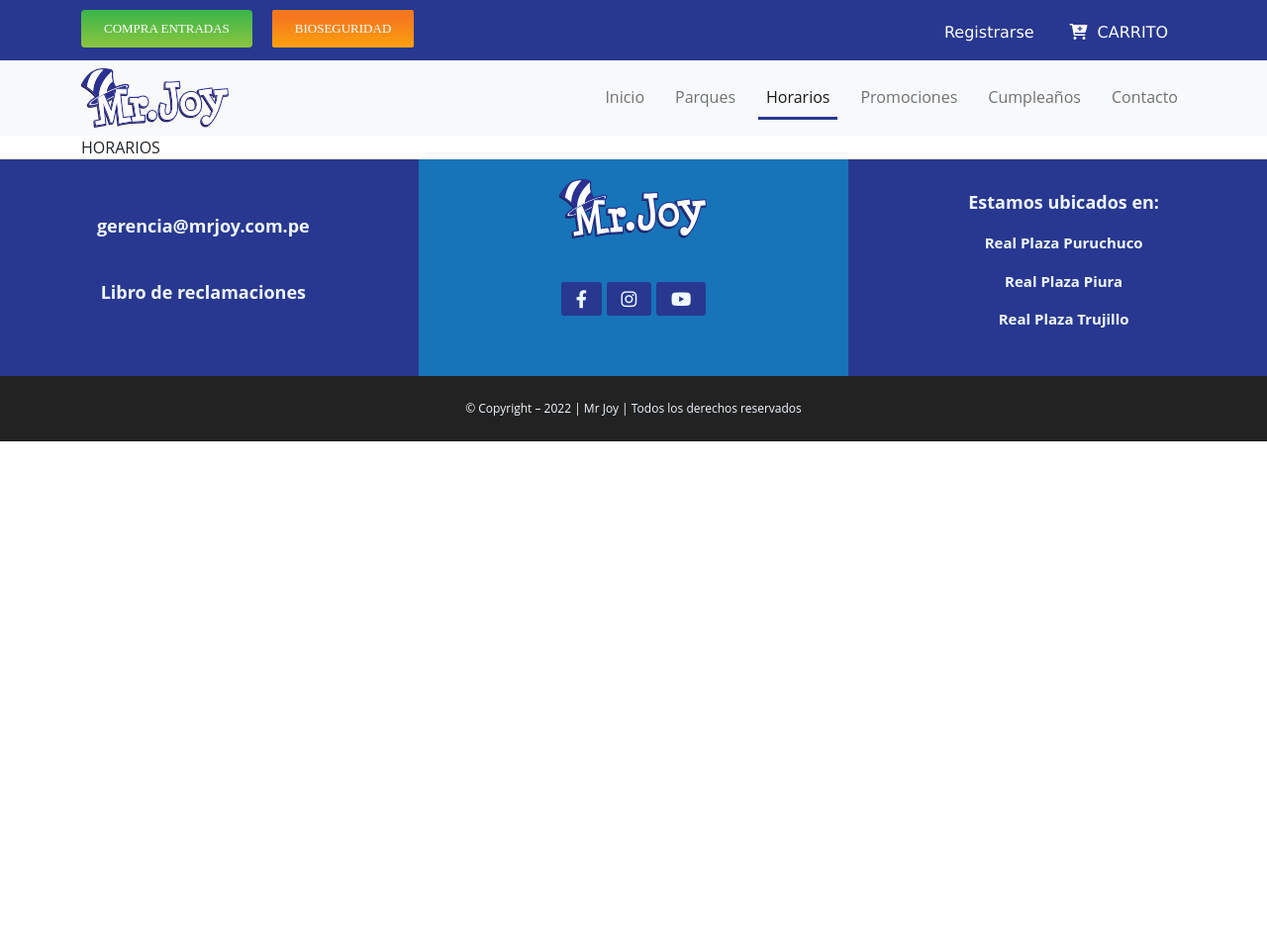
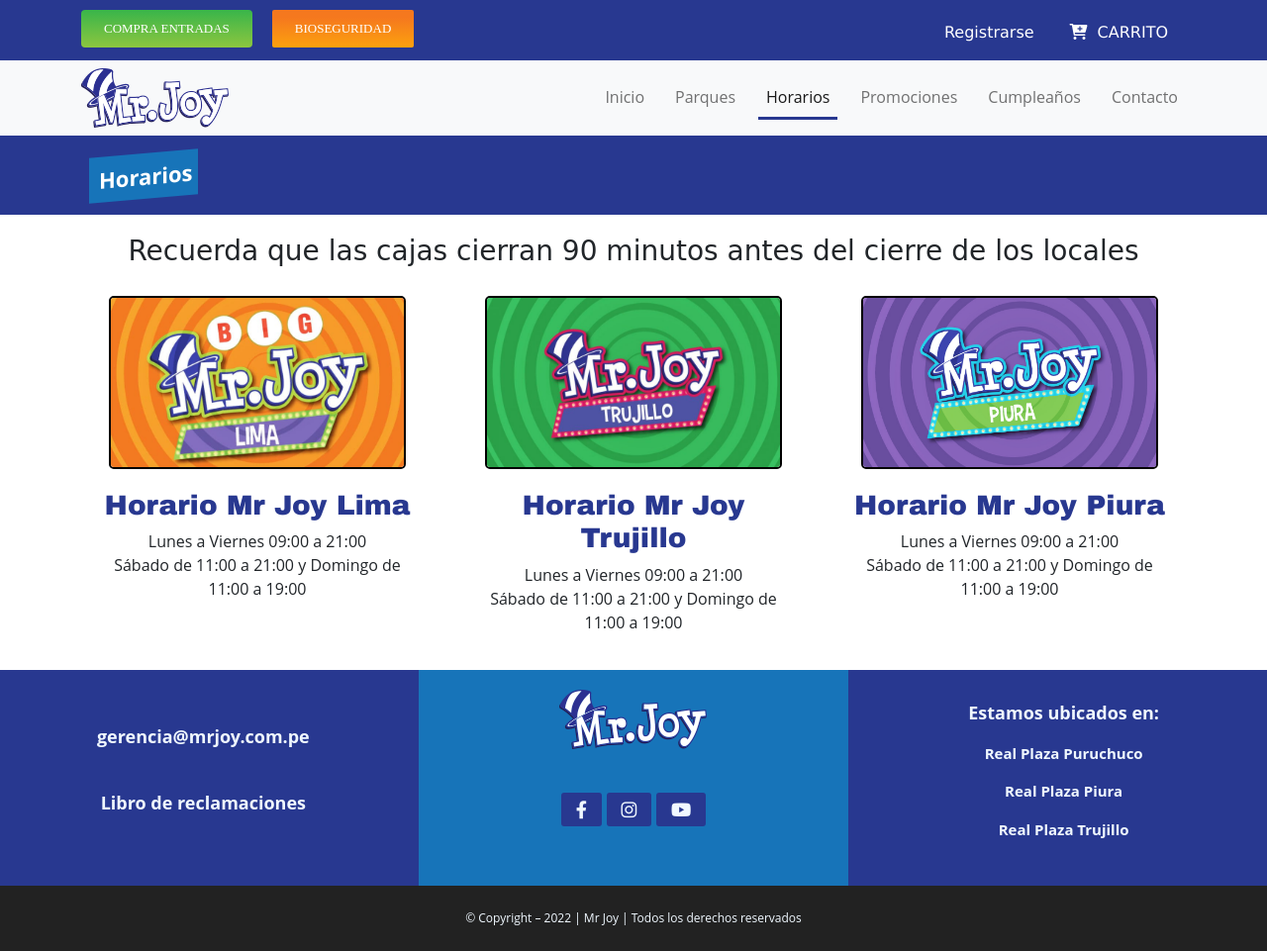
Before and after one commit to JorgeConde7/MrJoyprueba, a plain HTML site: page horario.html in a window 1280 px wide. Shown: the whole page at 99% size. Before the commit the page ends 800 px from the top, so only its background shows below. Drawn offline with nearby package versions, Linux system fonts and the light colour scheme; a script that the page names is missing.

Commit message:
se agrego visualizacion de horarios

```diff
--- /dev/null
+++ b/css/estiloHorario.css
@@ -0,0 +1,36 @@
+.titulo{
+    font-family: cursive;
+    font-size: 28px;
+    text-align: center;
+    padding: 20px;
+}
+.contenido-imagen img{
+    min-width: 300px;
+    height: 175px;
+    border:2px solid black;
+    border-radius: 5px;
+}
+.contenido-imagen{
+    text-align: center;
+}
+
+.contenido{
+    padding: 20px;
+    text-align: center;
+}
+.contenido h3{
+    color:rgb(40, 56, 144);
+    font-family: Arial black;
+}
+.contenido-banner-bio{
+    display: inline-block;
+    background: #1774b9;
+    padding: 10px 10px;
+    transform: skew(0deg, -5deg) translateY(0px);
+    color: white;
+    font-size: 22px;
+    font-weight: bold;
+    width: 110px;
+    top: 110px;
+    margin: 8px 20px;
+}
--- a/horario.html
+++ b/horario.html
@@ -7,6 +7,7 @@
     <title>Mr Joy</title>
     <link rel="stylesheet" href="https://cdn.jsdelivr.net/npm/bootstrap@5.2.0-beta1/dist/css/bootstrap.min.css">
     <link rel="stylesheet" href="css/estilosPlantilla.css">
+    <link rel="stylesheet" href="css/estiloHorario.css">
 
     <script src="js/myscript.js"></script>
     <!-- Font Awesome MDB-->
@@ -74,8 +75,66 @@
         </div>
       </nav>
 
-      <div class="container" style="height:auto">
-        HORARIOS
+      <div class="banner-bio">
+        <div class="container">
+          <div class="row">
+            <h1 class="contenido-banner-bio">Horarios</h1>
+          </div>
+        </div>
+      </div>
+
+      <div class="container">
+        <div class="row">
+          <div class="col-xs-12">
+            <h1 class="titulo">Recuerda que las cajas cierran 90 minutos antes del cierre de los locales</h1>
+          </div>
+          <div class="col-lg-4 col-md-12  mb-md-0">
+            <div class="contenido-imagen">
+              <img src="images/horario/lima.jpg" alt="">
+            </div>
+
+            <div class="contenido">
+              <div>
+                <h3>Horario Mr Joy Lima</h3>
+                <p>
+                  Lunes a Viernes 09:00 a 21:00
+                  <br>
+                  Sábado de 11:00 a 21:00 y Domingo de 11:00 a 19:00
+                </p>
+              </div>
+            </div>
+          </div>
+          <div class="col-lg-4 col-md-12  mb-md-0">
+            <div class="contenido-imagen">
+              <img src="images/horario/trujillo.jpg" alt="">
+            </div>
+            <div class="contenido">
+              <div>
+                <h3>Horario Mr Joy Trujillo</h3>
+                <p>
+                  Lunes a Viernes 09:00 a 21:00
+                  <br>
+                  Sábado de 11:00 a 21:00 y Domingo de 11:00 a 19:00
+                </p>
+              </div>
+            </div>
+          </div>
+          <div class="col-lg-4 col-md-12  mb-md-0">
+            <div class="contenido-imagen">
+              <img src="images/horario/piura.jpg" alt="">
+            </div>
+            <div class="contenido">
+              <div>
+                <h3>Horario Mr Joy Piura</h3>
+                <p>
+                  Lunes a Viernes 09:00 a 21:00
+                  <br>
+                  Sábado de 11:00 a 21:00 y Domingo de 11:00 a 19:00
+                </p>
+              </div>
+            </div>
+          </div>
+        </div>
       </div>
     <!-- Footer -->
     <footer class="text-center text-lg-start   text-muted">
```
Also changed, not shown: bioseguridad.html (+1 -1 lines), images/horario/lima.jpg (added), images/horario/piura.jpg (added), images/horario/trujillo.jpg (added).
